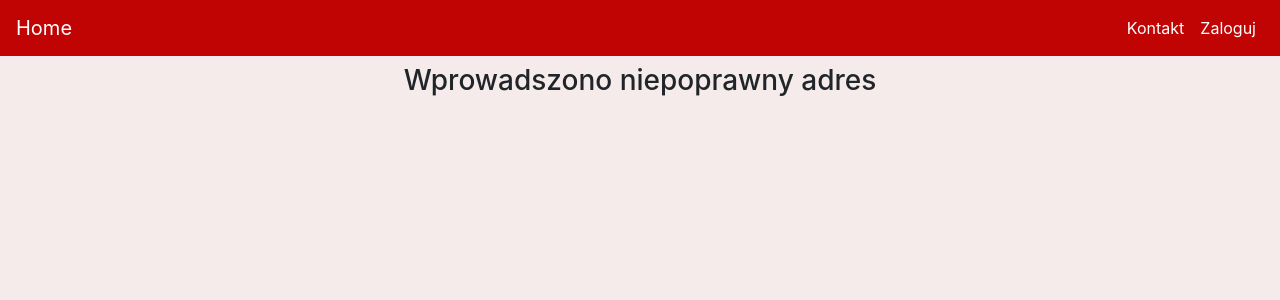
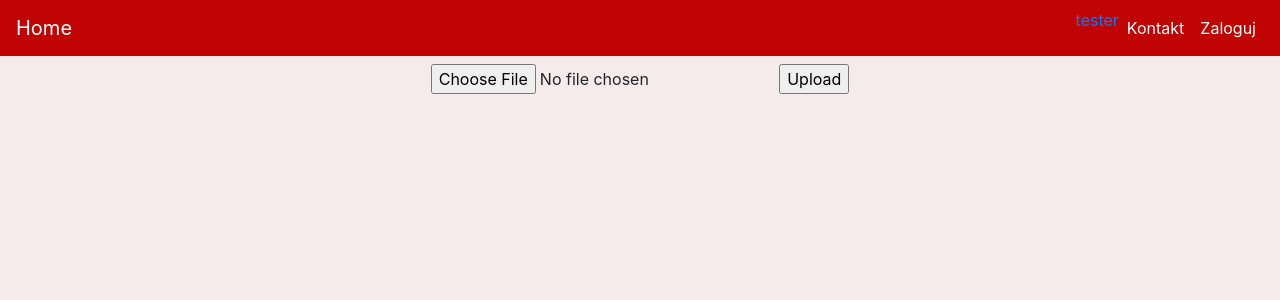
Before and after one commit to Ja-ku-ba/kwiaciarnia, a Flask app: page /tester in a window 1280 px wide. Shown: the top 300 px of the page. Run offline with Flask 2, Linux system fonts and the light colour scheme.

Commit message:
base to images uploading

```diff
--- a/kwiaciarnia/routes.py
+++ b/kwiaciarnia/routes.py
@@ -1,9 +1,13 @@
 from flask import render_template, redirect, url_for, request, flash
-from kwiaciarnia import app, db
+from kwiaciarnia import app, db, ALLOWED_EXTENSIONS, UPLOAD_FOLDER
 from kwiaciarnia.forms import PostForm, UserForm, Loginform
 from kwiaciarnia.models import Posts, User, Post_likes, Post_dislikes
 from flask_login import login_user, logout_user, login_required, current_user
 import datetime
+import urllib.request
+from werkzeug.utils import secure_filename
+import os
+
 #   oK5XKfRTkmBZShUafzZF
 @app.route('/oK5XKfRTkmBZShUafzZF')
 def stworz():
@@ -156,3 +160,48 @@ def logout():
 @app.errorhandler(404)
 def invalid_route(e):
     return render_template('404.html')
+
+
+
+UPLOAD_FOLDER = 'kwiaciarnia/static/uploads'
+app.config['UPLOAD_FOLDER'] = UPLOAD_FOLDER
+app.config['MAX_CONTENT_LENGHT'] = 16 * 1024 * 1024
+
+ALLOWED_EXTENSIONS = set(['png', 'jpg', 'jpeg', 'gif'])
+
+def allowed_file(filename):
+    return '.' in filename and filename.rsplit('.', 1)[1].lower() in ALLOWED_EXTENSIONS
+
+@app.route('/tester', methods=['GET', 'POST'])
+def tester():
+    if request.method == "POST":
+        if 'file' not in request.files:
+            return "nie przesłano pliku"
+        file = request.files['file']
+        if file.filename == '':
+            return 'nie wybrano zadnego zdjecia'
+        if file and allowed_file(file.filename):
+            filename = secure_filename(file.filename)
+            file.save(os.path.join(app.config["UPLOAD_FOLDER"], filename))
+            return redirect(url_for('home'))
+        else:
+            return 'wybrałeś zły format'
+    return render_template('tester.html')
+
+# def upload_file():
+# if request.method == 'POST':
+#     # check if the post request has the file part
+#     if 'file' not in request.files:
+#         flash('No file part')
+#         return redirect(request.url)
+#     file = request.files['file']
+#     # If the user does not select a file, the browser submits an
+#     # empty file without a filename.
+#     if file.filename == '':
+#         flash('No selected file')
+#         return redirect(request.url)
+#     if file and allowed_file(file.filename):
+#         filename = secure_filename(file.filename)
+#         file.save(os.path.join(app.config['UPLOAD_FOLDER'], filename))
+#         return redirect(url_for('download_file', name=filename))
+# return '''
--- a/kwiaciarnia/templates/includes/navbar.html
+++ b/kwiaciarnia/templates/includes/navbar.html
@@ -6,6 +6,9 @@
 
     <div class="collapse navbar-collapse" id="navbarNav">
       <ul class="navbar-nav ml-auto">
+        <li>
+            <a href="{{ url_for('tester') }}">tester</a>
+        </li>
         <li class="nav-item active">
             <a class="nav-link" href="{{ url_for('contact') }}">Kontakt</a>
         </li>
--- a/kwiaciarnia/templates/tester.html
+++ b/kwiaciarnia/templates/tester.html
@@ -0,0 +1,7 @@
+{% extends 'base.html' %}
+{% block content %}
+<form method=post enctype=multipart/form-data>
+    <input type=file name=file>
+    <input type=submit value=Upload>
+</form>
+{% endblock %}
```
Also changed, not shown: kwiaciarnia/__init__.py (+9 -0 lines), kwiaciarnia/static/uploads/ghost-pixel-artwork-wallpaper.png (added).
